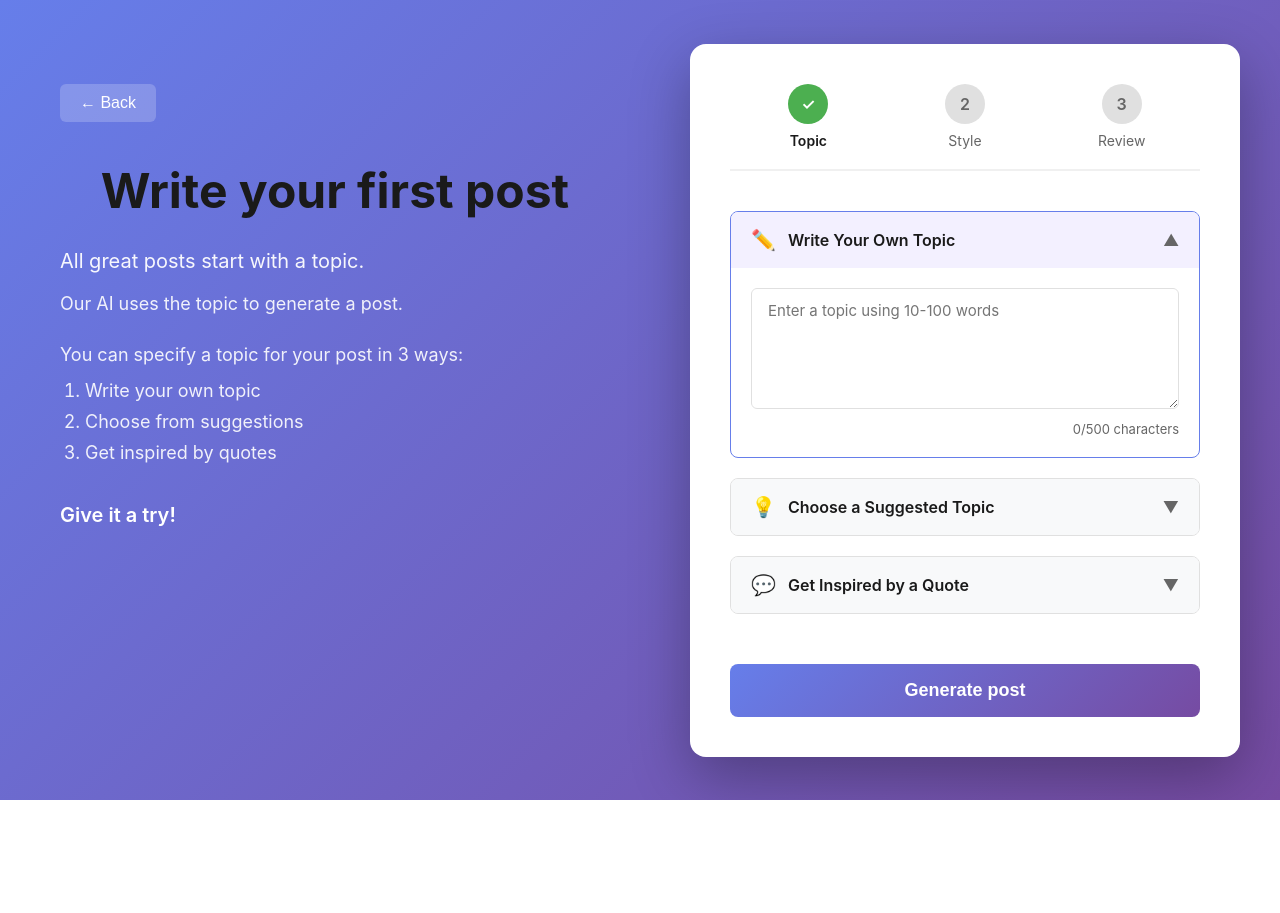
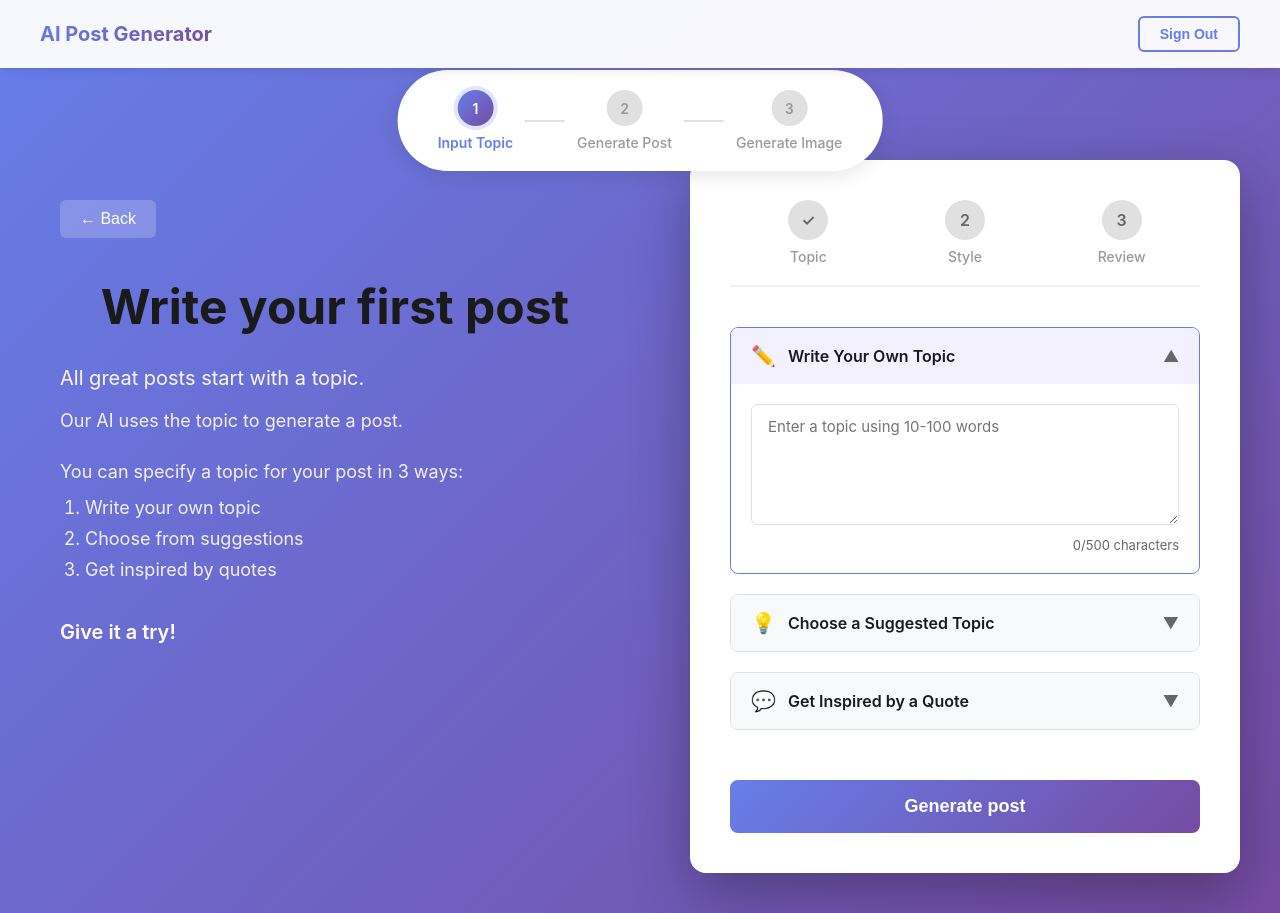
Before and after one commit to vonderheiden/AI-Social-Media-Post-Generator, a website: page generate.html in a window 1280 px wide. Before the commit the page ends 800 px from the top, so only its background shows below. Drawn offline with nearby package versions, Linux system fonts and the light colour scheme.

Commit message:
Add navigation header with sign out and progress stepper

```diff
--- a/generate.html
+++ b/generate.html
@@ -6,8 +6,34 @@
     <title>Generate Post - Social Media Generator</title>
     <link rel="stylesheet" href="styles.css">
     <link rel="stylesheet" href="generate.css">
+    <link rel="stylesheet" href="navigation.css">
 </head>
 <body class="generate-page">
+    <!-- Navigation Header -->
+    <nav class="nav-header">
+        <div class="nav-logo">AI Post Generator</div>
+        <button class="nav-signout" onclick="handleSignOut()">Sign Out</button>
+    </nav>
+
+    <!-- Progress Stepper -->
+    <div class="progress-stepper">
+        <div class="stepper-container">
+            <div class="step active">
+                <div class="step-circle">1</div>
+                <div class="step-label">Input Topic</div>
+            </div>
+            <div class="step-connector"></div>
+            <div class="step">
+                <div class="step-circle">2</div>
+                <div class="step-label">Generate Post</div>
+            </div>
+            <div class="step-connector"></div>
+            <div class="step">
+                <div class="step-circle">3</div>
+                <div class="step-label">Generate Image</div>
+            </div>
+        </div>
+    </div>
     <div class="generate-container">
         <div class="left-panel">
             <button class="back-btn" onclick="window.location.href='dashboard.html'">
@@ -122,6 +148,7 @@
 
     <script src="https://cdn.jsdelivr.net/npm/@supabase/supabase-js@2"></script>
     <script src="app.js"></script>
+    <script src="navigation.js"></script>
     <script src="generate.js"></script>
 </body>
 </html>
--- /dev/null
+++ b/navigation.css
@@ -0,0 +1,168 @@
+/* Navigation Header */
+.nav-header {
+    position: fixed;
+    top: 0;
+    left: 0;
+    right: 0;
+    background: rgba(255, 255, 255, 0.95);
+    backdrop-filter: blur(10px);
+    padding: 16px 40px;
+    display: flex;
+    justify-content: space-between;
+    align-items: center;
+    box-shadow: 0 2px 10px rgba(0, 0, 0, 0.1);
+    z-index: 1000;
+}
+
+.nav-logo {
+    font-size: 20px;
+    font-weight: 700;
+    background: linear-gradient(135deg, #667eea 0%, #764ba2 100%);
+    -webkit-background-clip: text;
+    -webkit-text-fill-color: transparent;
+    background-clip: text;
+}
+
+.nav-signout {
+    padding: 8px 20px;
+    background: transparent;
+    color: #667eea;
+    border: 2px solid #667eea;
+    border-radius: 6px;
+    font-size: 14px;
+    font-weight: 600;
+    cursor: pointer;
+    transition: all 0.2s;
+}
+
+.nav-signout:hover {
+    background: #667eea;
+    color: white;
+}
+
+/* Progress Stepper */
+.progress-stepper {
+    position: fixed;
+    top: 70px;
+    left: 50%;
+    transform: translateX(-50%);
+    background: white;
+    padding: 20px 40px;
+    border-radius: 50px;
+    box-shadow: 0 4px 20px rgba(0, 0, 0, 0.1);
+    z-index: 999;
+}
+
+.stepper-container {
+    display: flex;
+    align-items: center;
+    gap: 12px;
+}
+
+.step {
+    display: flex;
+    align-items: center;
+    gap: 8px;
+}
+
+.step-circle {
+    width: 36px;
+    height: 36px;
+    border-radius: 50%;
+    display: flex;
+    align-items: center;
+    justify-content: center;
+    font-weight: 600;
+    font-size: 14px;
+    transition: all 0.3s;
+    background: #e0e0e0;
+    color: #999;
+}
+
+.step.completed .step-circle {
+    background: linear-gradient(135deg, #667eea 0%, #764ba2 100%);
+    color: white;
+}
+
+.step.active .step-circle {
+    background: linear-gradient(135deg, #667eea 0%, #764ba2 100%);
+    color: white;
+    box-shadow: 0 0 0 4px rgba(102, 126, 234, 0.2);
+}
+
+.step-label {
+    font-size: 14px;
+    font-weight: 500;
+    color: #999;
+    white-space: nowrap;
+}
+
+.step.completed .step-label {
+    color: #667eea;
+}
+
+.step.active .step-label {
+    color: #667eea;
+    font-weight: 600;
+}
+
+.step-connector {
+    width: 40px;
+    height: 2px;
+    background: #e0e0e0;
+    transition: all 0.3s;
+}
+
+.step.completed + .step-connector {
+    background: linear-gradient(90deg, #667eea 0%, #764ba2 100%);
+}
+
+/* Adjust page content to account for fixed header */
+.generate-page,
+.result-page {
+    padding-top: 140px;
+}
+
+.generate-container,
+.result-container {
+    padding-top: 20px;
+}
+
+/* Mobile responsive */
+@media (max-width: 768px) {
+    .nav-header {
+        padding: 12px 20px;
+    }
+
+    .progress-stepper {
+        top: 60px;
+        padding: 16px 20px;
+        left: 20px;
+        right: 20px;
+        transform: none;
+        border-radius: 12px;
+    }
+
+    .stepper-container {
+        gap: 8px;
+    }
+
+    .step-label {
+        display: none;
+    }
+
+    .step-connector {
+        width: 20px;
+    }
+
+    .step-circle {
+        width: 32px;
+        height: 32px;
+        font-size: 12px;
+    }
+
+    .generate-page,
+    .result-page {
+        padding-top: 120px;
+    }
+}
--- /dev/null
+++ b/navigation.js
@@ -0,0 +1,55 @@
+// Navigation and stepper functionality
+
+// Sign out function
+async function handleSignOut() {
+    const { error } = await supabase.auth.signOut();
+    if (error) {
+        alert('Error signing out: ' + error.message);
+    } else {
+        window.location.href = 'index.html';
+    }
+}
+
+// Update stepper based on current page
+function updateStepper(currentStep) {
+    const steps = document.querySelectorAll('.step');
+    const connectors = document.querySelectorAll('.step-connector');
+
+    steps.forEach((step, index) => {
+        const stepNumber = index + 1;
+
+        if (stepNumber < currentStep) {
+            step.classList.add('completed');
+            step.classList.remove('active');
+        } else if (stepNumber === currentStep) {
+            step.classList.add('active');
+            step.classList.remove('completed');
+        } else {
+            step.classList.remove('completed', 'active');
+        }
+    });
+
+    connectors.forEach((connector, index) => {
+        if (index + 1 < currentStep) {
+            connector.classList.add('completed');
+        } else {
+            connector.classList.remove('completed');
+        }
+    });
+}
+
+// Initialize stepper on page load
+document.addEventListener('DOMContentLoaded', () => {
+    const path = window.location.pathname;
+    let currentStep = 1;
+
+    if (path.includes('generate.html')) {
+        currentStep = 1;
+    } else if (path.includes('result.html')) {
+        currentStep = 2;
+    } else if (path.includes('image.html')) {
+        currentStep = 3;
+    }
+
+    updateStepper(currentStep);
+});
```
Also changed, not shown: image.html (+27 -0 lines), result.html (+27 -0 lines).
